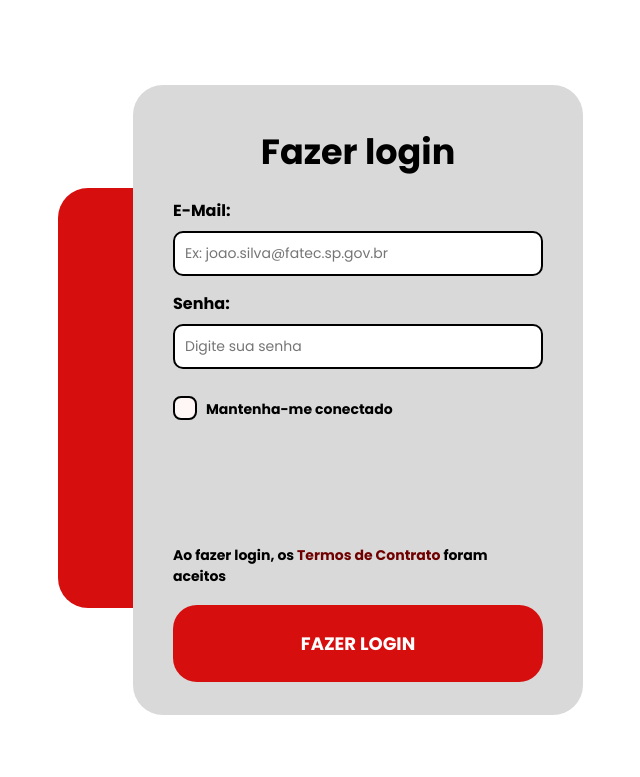
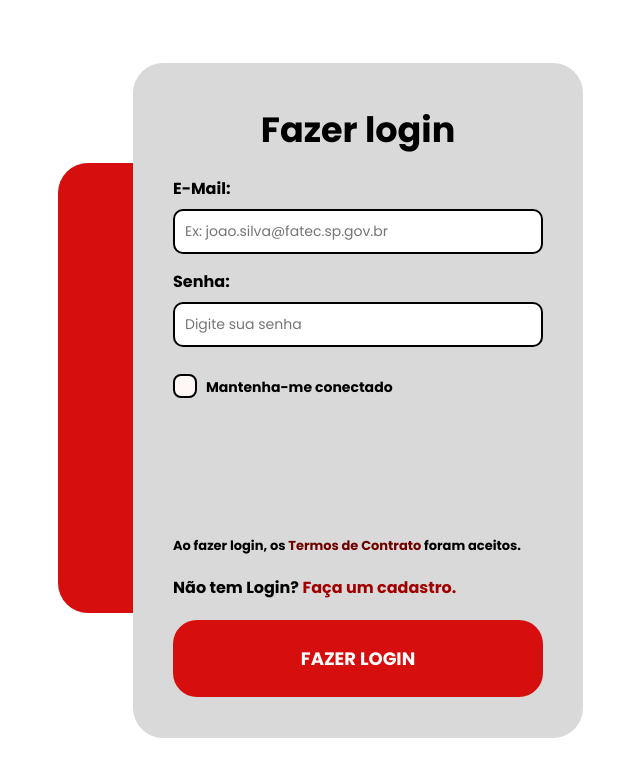
Before and after one commit to SamukaSantos-DEV/FaVote, a PHP site: page /login.php in a window 1280 px wide. Shown: the top 777 px of the page, without its empty margins (282-922 px from the left). Run offline with PHP 8.4, Linux system fonts and the light colour scheme.

Commit message:
update Cadastro

```diff
--- a/Styles/login.css
+++ b/Styles/login.css
@@ -21,7 +21,7 @@ body {
 .container {
     position: relative;
     width: 600px;
-    height: 700px;
+    height: 750px;
     overflow: hidden;
     border-radius: 30px;
 }
@@ -131,7 +131,7 @@ body {
 
 
 .form-box .link {
-    margin-bottom: 18px;
+    margin-bottom: 20px;
     font-weight: bold;
 }
 
@@ -172,5 +172,5 @@ body {
 }
 
 .container.active .background {
-    transform: translateX(400px);
+    transform: translateX(430px);
 }
--- a/login.php
+++ b/login.php
@@ -16,80 +16,67 @@
 <body>
     <div class="container" id="container">
         <div class="background"></div>
-
         <div class="form-container">
-
             <form class="form-box login" id="loginForm">
                 <h2>Fazer login</h2>
+
                 <label>E-Mail:</label>
                 <input type="email" placeholder="Ex: joao.silva@fatec.sp.gov.br" />
+
                 <label>Senha:</label>
                 <input type="password" placeholder="Digite sua senha" />
+
                 <div class="checkbox">
                     <input type="checkbox" id="keepLogged" />
                     <label for="keepLogged">Mantenha-me conectado</label>
                 </div>
+
                 <div style=" height: 20%;"></div>
+
                 <div class="link">
 
+                 <label style="font-size: 13px" for="terms">Ao fazer login, os <a href="Pages/termos.php"
+                            style="text-decoration: none; color: rgb(112, 0, 0);">Termos de
+                            Contrato</a> foram
+                        aceitos.</label>
 
-                    <!--<span>É Administrador? <a href="Admin/login.php" onclick="toggleForm()">Faça Login de ADM</a></span>-->
+                    <div style=" height: 18px;"></div>
 
-                    <!--<span>É Administrador? <a href="Admin/login.php" onclick="toggleForm()">Faça Login de ADM</a></span>-->
-                    <div class="checkbox">
-                        <label for="terms">Ao fazer login, os <a href="Pages/termos.php"
-                                style="text-decoration: none; color: rgb(112, 0, 0);">Termos de Contrato</a> foram aceitos</label>
-                    </div>
+                    <span>Não tem Login? <a href="#" style="text-decoration: none; color: rgba(161, 0, 0, 1);"
+                            onclick="toggleForm()">Faça um cadastro.</a></span>
+
                 </div>
+
                 <button type="submit">FAZER LOGIN</button>
             </form>
 
             <form class="form-box register" id="registerForm">
                 <h2>Cadastre-se</h2>
+
                 <label>Nome de usuário:</label>
                 <input type="text" placeholder="Digite seu nome" />
+
                 <label>E-Mail Institucional (apenas FATEC):</label>
                 <input type="email" placeholder="email@fatec.sp.gov.br" />
-                <div style="display: flex; gap: 10px;">
-                    <div style="flex: 2;">
-                        <label>RA:</label>
-                        <input type="text" maxlength="13" placeholder="0000000000000"
-                            title="Digite exatamente 13 números" />
-                    </div>
-                    <div style="flex: 2;">
-                        <label>CPF:</label>
-                        <input type="text" id="cpf" placeholder="000.000.000-00" maxlength="11" />
-                    </div>
 
-                </div>
-
-                <div style="display: flex; gap: 0px;">
-                    <div style="flex: 2; position: relative; z-index: 1;">
-                        <label style="color: #848484;">Curso:</label>
-                        <input
-                            style="background-color: #E8E8E8; border: 2px solid #b2b2b2; color: #848484; width: 100%;"
-                            type="text" readonly value="DSM (N)" />
-                    </div>
-                    <div style="flex: 1; position: relative; z-index: 2; margin-left: -20px;">
-                        <label style="color: #848484;">Semestre:</label>
-                        <input
-                            style="background-color: #E8E8E8; border: 2px solid #b2b2b2; color: #848484; width: 100%;"
-                            type="text" readonly value="1°" />
-                    </div>
-                </div>
-
-
+                <label>RA:</label>
+                <input type="text" maxlength="13" placeholder="0000000000000" title="Digite exatamente 13 números" />
 
                 <label>Senha:</label>
                 <input type="password" placeholder="Crie uma senha" />
-                <div class="checkbox">
-                    <input type="checkbox" id="terms" />
-                    <label for="terms">Li e aceito os <a href="Pages/termos.php"
-                            style="text-decoration: none; color: rgb(112, 0, 0);">Termos de Contrato</a></label>
+
+                <label for="terms" style="font-size: 12px">Ao fazer cadastro, os <a href="Pages/termos.php"
+                        style="text-decoration: none; margin-top:20px;color: rgb(112, 0, 0);">Termos de
+                        Contrato</a> foram
+                    aceitos.</label>
+
+                    <div style=" height: 10px;"></div>
+
+                <div class="link">
+                    <span>Já possui cadastro?<a href="#" style="text-decoration: none; color: rgba(161, 0, 0, 1);"
+                            onclick="toggleForm()"> Faça Login.</a></span>
                 </div>
-                <div class="link">
-                    <span>Já possui cadastro? <a href="#" onclick="toggleForm()">Faça login</a></span>
-                </div>
+
                 <button type="submit">FINALIZAR CADASTRO</button>
             </form>
         </div>
@@ -120,10 +107,10 @@
                 alert('Por favor, preencha todos os campos.');
                 return;
             }
-            if(username === "admin@fatec.sp.gov.br"){
+            if (username === "admin@fatec.sp.gov.br") {
                 window.location.href = 'Admin/Pages/home.php';
             }
-            else{
+            else {
                 window.location.href = 'Pages/home.php';
             }
 
@@ -139,7 +126,6 @@
             const email = inputs[1].value.trim();
             const cpf = document.getElementById('cpf').value.trim();
             const password = inputs[5].value.trim();
-            const termsAccepted = document.getElementById('terms').checked;
 
             const emailValido = /^[a-zA-Z0-9._%+-]+@fatec\.sp\.gov\.br$/.test(email);
             const cpfValido = /^\d{11}$/.test(cpf);
```
